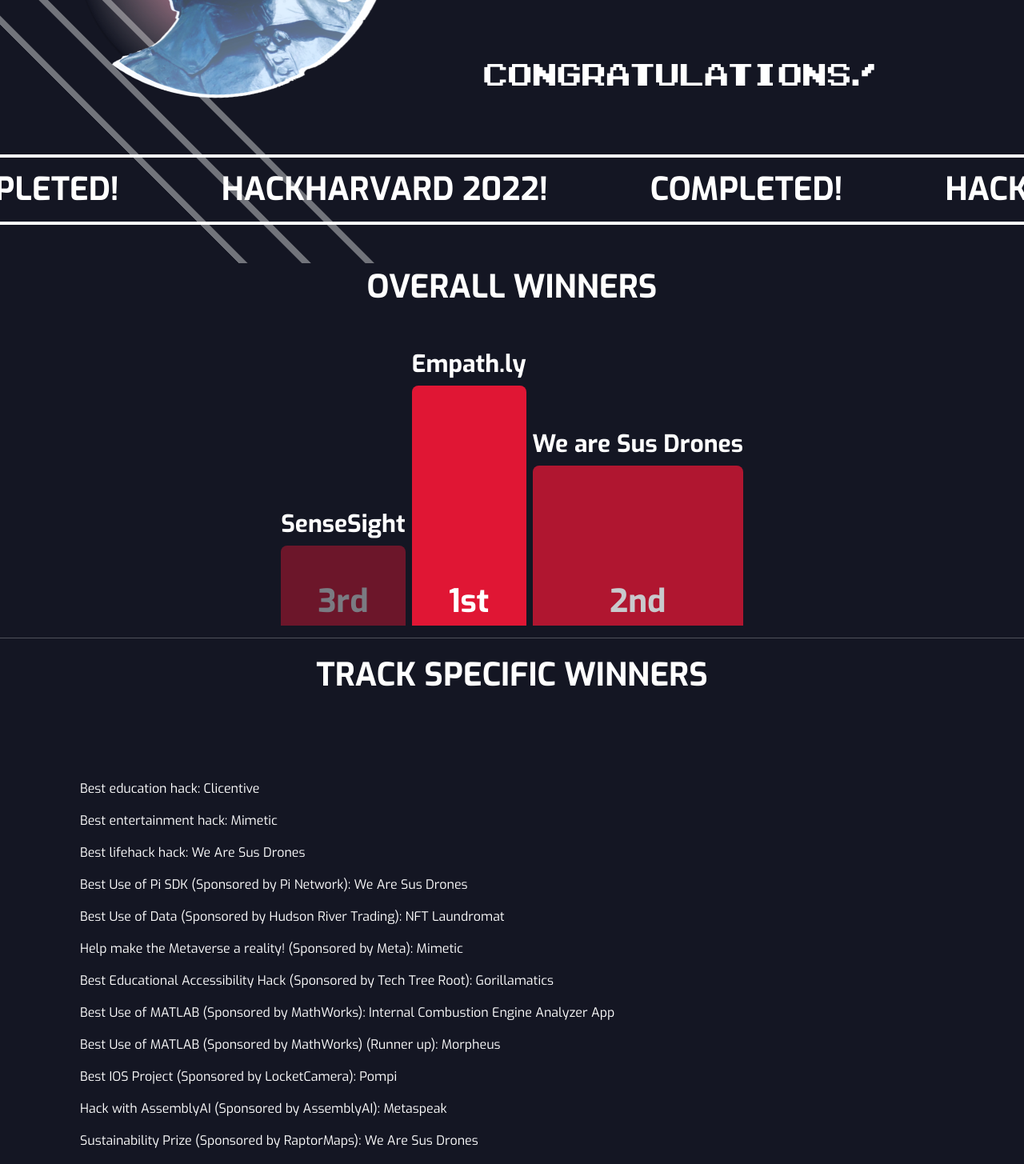
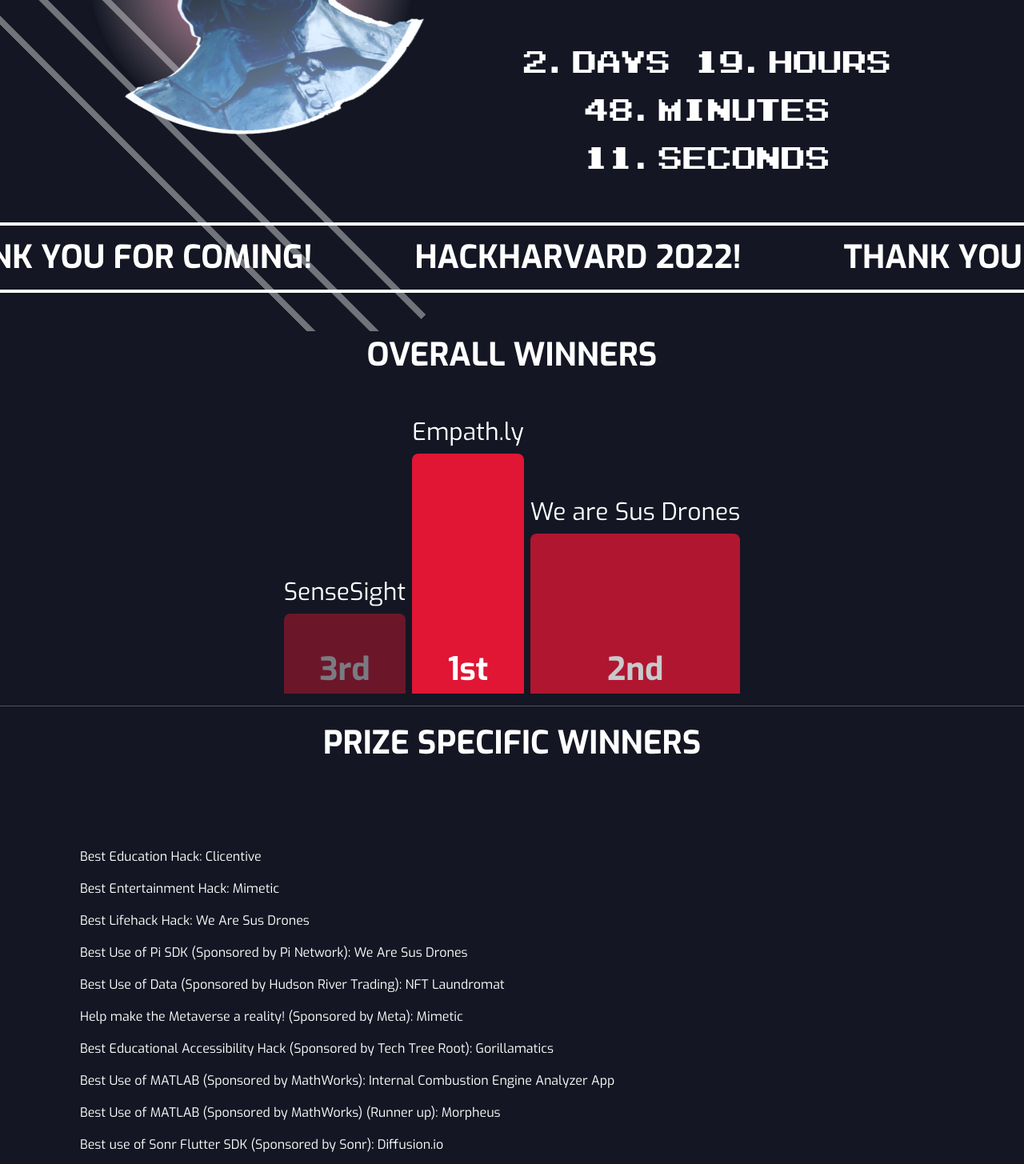
Before and after one commit to Elephant333/hackharvard2022, a React (Create React App) app: page / in a window 1280 px wide. Shown: the part 420-1875 px from the top of the page at 80% size. Built offline with nearby package versions, Linux system fonts and the light colour scheme.

Commit message:
fixes to finale, podium and winners

```diff
--- a/package.json
+++ b/package.json
@@ -13,7 +13,7 @@
     "@testing-library/react": "^13.3.0",
     "@testing-library/user-event": "^13.5.0",
     "bootstrap": "^5.2.0",
-    "framer-motion": "^7.5.3",
+    "framer-motion": "^7.6.1",
     "gh-pages": "^4.0.0",
     "prop-types": "^15.8.1",
     "react": "^18.1.0",
--- a/src/Finale.js
+++ b/src/Finale.js
@@ -1,9 +1,53 @@
-import React from 'react';
+import React, { useEffect, useState } from 'react';
 import Marquee from 'react-fast-marquee';
-import styles from './styles/Finale.module.css';
+import styles from './styles/Home.module.css';
 import headImage from './assets/images/home-head.png';
 
-export default function Finale() {
+function Home() {
+  const calculateTimeLeft = () => {
+    const year = new Date().getFullYear();
+    const difference = +new Date(`10/15/${year}`) - +new Date();
+
+    let timeLeft = {};
+
+    if (difference > 0) {
+      timeLeft = {
+        days: Math.floor(difference / (1000 * 60 * 60 * 24)),
+        hours: Math.floor((difference / (1000 * 60 * 60)) % 24),
+        minutes: Math.floor((difference / 1000 / 60) % 60),
+        seconds: Math.floor((difference / 1000) % 60),
+      };
+    }
+
+    return timeLeft;
+  };
+
+  const [timeLeft, setTimeLeft] = useState(calculateTimeLeft());
+
+  useEffect(() => {
+    const timer = setTimeout(() => {
+      setTimeLeft(calculateTimeLeft());
+    }, 1000);
+
+    return () => clearTimeout(timer);
+  });
+
+  const timerComponents = [];
+
+  Object.keys(timeLeft).forEach((interval) => {
+    if (!timeLeft[interval]) {
+      return;
+    }
+
+    timerComponents.push(
+      <span>
+        {timeLeft[interval]}
+        .
+        {interval}
+        {' '}
+      </span>,
+    );
+  });
   return (
     <main className={styles.main}>
       <div className={styles.mainGrid}>
@@ -21,10 +65,10 @@
               <span>2022</span>
             </div>
           </h1>
-          <div className={styles.date} id={styles.smallDate}>
-            October 14-16
+          <div className={styles.countdown}>
+            {timerComponents.length ? timerComponents : <span>Countdown Has Ended!</span>}
           </div>
-          <div className={styles.finalMessage}>Congratulations!</div>
+          <div className={styles.date} id={styles.smallDate}>October 14-16</div>
         </div>
       </div>
       <div className={styles.stripes}>
@@ -32,14 +76,23 @@
         <span />
         <span />
       </div>
-      <Marquee speed={100} gradientWidth={150} className={styles.marquee}>
+      <div className={styles.countdown} id={styles.smallCount}>
+        {timerComponents.length ? timerComponents : <span>Thank You for Coming!</span>}
+      </div>
+      <Marquee
+        speed={100}
+        gradientWidth={150}
+        className={styles.marquee}
+      >
         <div className={styles.applyMovingText}>
           <h2>HACKHARVARD 2022!</h2>
-          <h2>COMPLETED!</h2>
+          <h2>THANK YOU FOR COMING!</h2>
           <h2>HACKHARVARD 2022!</h2>
-          <h2>COMPLETED!</h2>
+          <h2>THANK YOU FOR COMING!</h2>
         </div>
       </Marquee>
     </main>
   );
 }
+
+export default Home;
--- a/src/Highlight.js
+++ b/src/Highlight.js
@@ -59,7 +59,7 @@
               <div style={{ textAlign: 'center' }} className="col">
                 <p style={{ fontWeight: 'bold', fontSize: 20 }}>Pompi</p>
                 <p style={{ fontSize: 16 }}>
-                  Users are welcomed by our virtual avatar, Pompy! Pompy is meant to be a virtual friend for users during quarantine. Users can view Pompy in 3D to see it with them in real-time and interact with Pompy. Users can also view a live recent data map that shows the relevance of COVID-19 even at this time. Users can also take a photo of their food to see the number of calories they eat to stay healthy during quarantine. Users can also escape their reality by entering a different landscape in 3D. Lastly, users can view a roadmap of next steps in their journey to get through their quarantine, and to speak to Pompy.
+                  Users are welcomed by our virtual avatar, Pompi! Pompi is meant to be a virtual friend for users during quarantine. Users can view Pompi in 3D to see it with them in real-time and interact with Pompi. Users can also view a live recent data map that shows the relevance of COVID-19 even at this time. Users can also take a photo of their food to see the number of calories they eat to stay healthy during quarantine. Users can also escape their reality by entering a different landscape in 3D. Lastly, users can view a roadmap of next steps in their journey to get through their quarantine, and to speak to Pompi.
                 </p>
               </div>
             </Col>
--- a/src/Winners.js
+++ b/src/Winners.js
@@ -45,13 +45,7 @@
           }}
         />
         */}
-        <span style={{
-          color: 'white',
-          alignSelf: 'flex-end',
-          fontWeight: 'bold',
-          fontSize: 30,
-        }}
-        >
+        <span className={styles.winner}>
           {winner.name}
         </span>
 
@@ -153,7 +147,8 @@
 
 export default function Winners() {
   const mainRef = useRef(null);
-  const [showWinners, setShowWinners] = useState(false);
+  // set useState to true to ignore scroll animation
+  const [showWinners, setShowWinners] = useState(true);
 
   useEffect(() => {
     // check if component visbile on screen, if so, change usestate to true
@@ -182,31 +177,31 @@
         <hr style={{ color: 'white' }} />
         <div>
           <div style={{ fontWeight: 'bold', fontSize: 40, textAlign: 'center' }}>
-            TRACK SPECIFIC WINNERS
+            PRIZE SPECIFIC WINNERS
           </div>
           <div style={{ margin: 100 }}>
-            <p>Best education hack: Clicentive </p>
-            <p>Best entertainment hack: Mimetic</p>
-            <p>Best lifehack hack: We Are Sus Drones</p>
+            <p>Best Education Hack: Clicentive </p>
+            <p>Best Entertainment Hack: Mimetic</p>
+            <p>Best Lifehack Hack: We Are Sus Drones</p>
             <p>Best Use of Pi SDK (Sponsored by Pi Network): We Are Sus Drones</p>
             <p>Best Use of Data (Sponsored by Hudson River Trading): NFT Laundromat</p>
             <p>Help make the Metaverse a reality! (Sponsored by Meta): Mimetic </p>
             <p>Best Educational Accessibility Hack (Sponsored by Tech Tree Root): Gorillamatics </p>
             <p>Best Use of MATLAB (Sponsored by MathWorks): Internal Combustion Engine Analyzer App  </p>
             <p>Best Use of MATLAB (Sponsored by MathWorks) (Runner up): Morpheus   </p>
-            {/* <p>Best use of Sonr Flutter SDK (Sponsored by Sonr)</p>
-            <p>Best Contribution to the OSS Sonr Repository (Sponsored by Sonr)</p> */}
+            <p>Best use of Sonr Flutter SDK (Sponsored by Sonr): Diffusion.io</p>
+            <p>Best Contribution to the OSS Sonr Repository (Sponsored by Sonr): Sonr Documentation Updates</p>
             <p>Best IOS Project (Sponsored by LocketCamera): Pompi </p>
-            <p>Hack with AssemblyAI (Sponsored by AssemblyAI): Metaspeak</p>
+            <p>Best Hack with AssemblyAI (Sponsored by AssemblyAI): Metaspeak</p>
             <p>Sustainability Prize (Sponsored by RaptorMaps): We Are Sus Drones</p>
             <p>Best Use of Echo3D (Sponsored by Echo3D): Pompi</p>
-            {/* <p>Best Use of GoogleCloud (Sponsored by GoogleCloud)</p> */}
+            <p>Best Use of GoogleCloud (Sponsored by GoogleCloud): Smart Park</p>
             <p>Best First Time Hack: Tag</p>
             <p>Most Useless Hack: Hi, Name</p>
             <p>Most Funny Hack: Rizzer </p>
-            {/* <p>Most Creative Use of GitHub</p> */}
+            <p>Most Creative Use of GitHub: Dynamic Playlist Curator</p>
             <p>Best Domain Name from Domain.com: wearesus.tech</p>
-            {/* <p>Best Accessibility Hack sponsored by Fidelity</p> */}
+            <p>Best Accessibility Hack sponsored by Fidelity: Xeri</p>
             {/* <p>Best Use of DeSo</p> */}
           </div>
 
--- a/src/styles/Finale.module.css
+++ b/src/styles/Finale.module.css
@@ -170,9 +170,7 @@
   text-transform: uppercase;
 }
 
-.finalMessage {
-  /* border: 6px solid #ffffff; */
-  padding: 1rem 2rem 1rem 2rem;
+.countdown {
   font-family: 'Zig';
   font-weight: 400;
   font-size: 3vw;
@@ -180,9 +178,9 @@
   text-align: center;
 
   margin-top: 1vh;
-  height: min-content;
+  height:min-content;
 
-  color: #ffffff;
+  color: #FFFFFF;
 }
 
 .stripes {
@@ -223,7 +221,7 @@
 }
 
 .applyMovingText h2 {
-  margin: 1rem 4rem;
+  margin : 1rem 4rem;
   font-size: 2.5rem;
   font-weight: bold;
   white-space: nowrap;
@@ -231,7 +229,7 @@
 
 @media only screen and (max-width: 800px) {
   .applyMovingText h2 {
-    margin: 0.2rem 1rem;
+    margin : 0.2rem 1rem;
     font-size: 1.5rem;
     font-weight: bold;
     white-space: nowrap;
--- a/src/styles/Winners.module.css
+++ b/src/styles/Winners.module.css
@@ -5,5 +5,21 @@
   display: flex;
   flex-direction: column;
   z-index: -2;
-  height-min: ;
 }
+
+.winner {
+  color: 'white';
+  align-self: 'flex-end';
+  font-weight: 'bold';
+}
+
+@media only screen and (min-width: 901px) {
+  .winner {
+    font-size: 30px;
+  }
+}
+@media only screen and (max-width: 900px) {
+  .winner {
+    font-size: 15px;
+  }
+}
```
Also changed, not shown: 1 other file (tests, documents, lock files or other folders).
